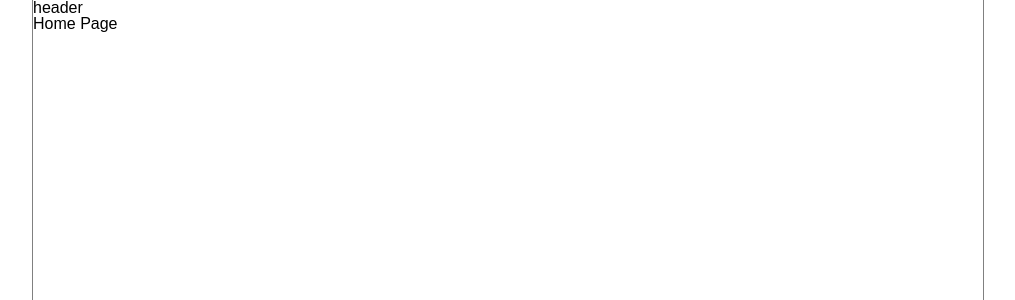
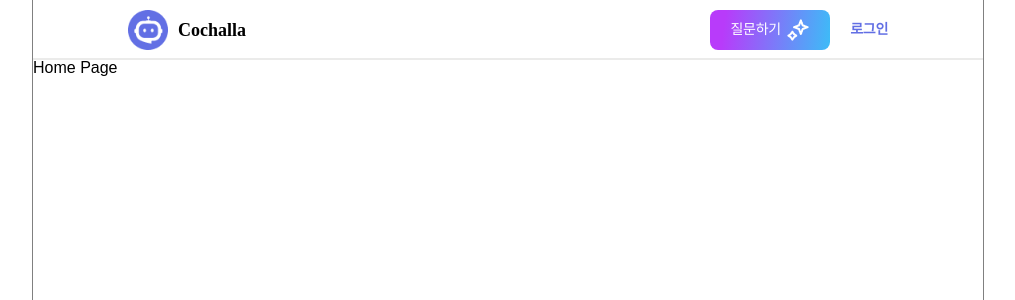
Before and after one commit to Co-Challa/frontend, a React (Vite) app: page / in a window 1280 px wide. Shown: the top 300 px of the page, without its empty margins (132-1147 px from the left). Built offline with nearby package versions, Linux system fonts and the light colour scheme.

Commit message:
feat. 헤더 스타일 추가

```diff
--- a/src/components/Header.jsx
+++ b/src/components/Header.jsx
@@ -1,5 +1,41 @@
 import "./header.css";
 
 export default function Header() {
-  return <nav>header</nav>;
+	return (
+		<>
+			<header className="header_wrapper">
+				<div className="header_frame" />
+
+				<div className="header_frame_shadow" />
+
+				<div class="header_content_frame">
+					<div className="cochalla_frame">
+						<img class="cochalla_logo" src="src\assets\logo\logo.png" />
+						<span class="cochalla_text">Cochalla</span>
+					</div>
+
+					<div className="feature_frame">
+						<div className="question_box">
+							<span className="question_text">질문하기</span>
+							<img className="question_icon" src="src\assets\icons\stars.png"/>
+						</div>
+						<div>
+							<span className="login">로그인</span>
+						</div>
+					</div>
+
+					{/* <div className="feature_frame">
+						<div className="question_box">
+							<span className="question_text">질문하기</span>
+							<img className="question_icon" src="src\assets\icons\stars.png"/>
+						</div>
+						<div>
+							<img className="user_img" src="src\assets\images\profile\profile_1.png" />
+						</div>
+					</div> */}
+				</div>
+
+			</header>
+		</>
+	);
 }
--- a/src/components/header.css
+++ b/src/components/header.css
@@ -0,0 +1,116 @@
+/* Group 1094 */
+.header_wrapper {
+    width: 100%;
+    height: 60px;
+}
+
+/* Rectangle 1448 */
+.header_frame {
+    width: 100%;
+    height: 58px;
+    background: #FFFFFF;
+}
+
+/* Rectangle 1449 */
+.header_frame_shadow {
+    width: 100%;
+    height: 2px;
+    background: #EBEBEA;
+}
+
+.header_content_frame {
+    position: relative;
+    top: -100%; /* Adjust to overlap the frame and shadow */
+    width: 100%;
+    height: 60px;
+    display: flex; /* Use flexbox for layout */
+    justify-content: space-between; /* Distribute items to ends */
+    align-items: center; /* Vertically align items */
+    padding: 0 10%; /* Add padding to match the image's spacing from the edges */
+    box-sizing: border-box; /* Include padding in the width */
+}
+
+/* Group 1095 */
+.cochalla_frame {
+    display: flex; /* Use flexbox for logo and text */
+    align-items: center; /* Vertically align logo and text */
+    gap: 10px; /* Space between logo and text */
+    /* Remove absolute positioning and left here, as flexbox handles it */
+}
+
+/* Cochalla */
+.cochalla_text {
+    font-family: 'Pretendard';
+    font-style: normal;
+    font-weight: 600;
+    font-size: 18px;
+    line-height: 24px;
+    color: #000000;
+    /* Remove absolute positioning and margins */
+}
+
+/* Group 11 */
+.cochalla_logo {
+    width: 40px;
+    height: 40px;
+}
+
+/* Group 1096 */
+.feature_frame {
+    display: flex; /* Use flexbox for question box and user/login */
+    align-items: center; /* Vertically align items */
+    gap: 20px; /* Space between the question box and user/login */
+    /* Remove absolute positioning and margins */
+}
+
+/* Rectangle 22 */
+.question_box {
+    width: 120px;
+    height: 40px;
+    background: linear-gradient(97.36deg, #B83BFA 12.57%, #30C9F7 108.91%);
+    border-radius: 8px;
+    display: flex; /* Use flexbox for icon and text inside the button */
+    justify-content: center; /* Center horizontally */
+    align-items: center; /* Center vertically */
+    gap: 5px; /* Space between icon and text */
+}
+
+/* 질문하기 */
+.question_text {
+    font-family: 'Pretendard';
+    font-style: normal;
+    font-weight: 500;
+    font-size: 14px;
+    line-height: 20px;
+    letter-spacing: -0.02em;
+    color: #FFFFFF;
+    /* Remove absolute positioning and margins */
+}
+
+/* stars */
+.question_icon {
+    width: 24px;
+    height: 24px;
+    /* Remove absolute positioning and margins */
+}
+
+/* 로그인 */
+.login {
+    font-family: 'Pretendard';
+    font-style: normal;
+    font-weight: 600;
+    font-size: 14px;
+    line-height: 20px;
+    letter-spacing: -0.02em;
+    color: #626FE4;
+    /* Remove absolute positioning and margins */
+}
+
+/* Ellipse 2 */
+.user_img {
+    width: 40px;
+    height: 40px;
+    border: 1px solid #EBEBEA;
+    border-radius: 50%; /* Make it a circle */
+    /* Remove absolute positioning and margins */
+}
```
